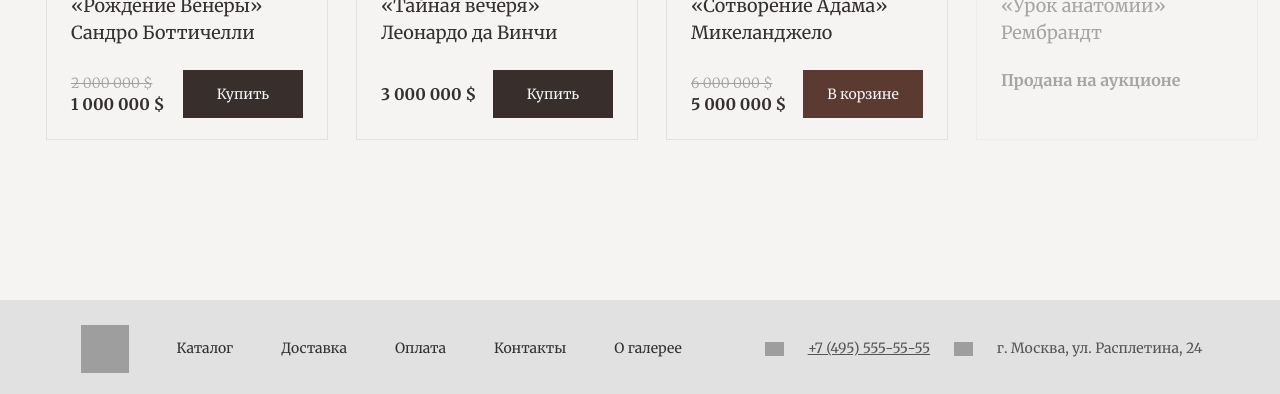
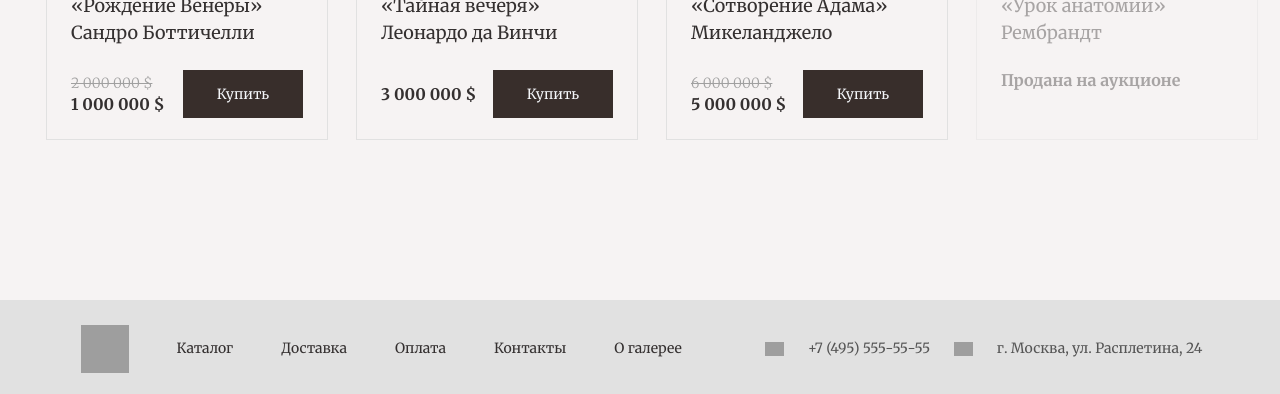
Before and after one commit to Akinoriv/catalog-of-paintings, a Vue app in the folder my-project/: page / in a window 1280 px wide. Shown: the part 403-797 px from the top of the page. Built offline with nearby package versions, Linux system fonts and the light colour scheme; grey boxes are pictures that could not be loaded.

Commit message:
button functions

```diff
--- a/my-project/src/App.vue
+++ b/my-project/src/App.vue
@@ -170,6 +170,7 @@ export default {
 }
 
 .foter__contacts-name {
+  text-decoration: none;
   margin-left: 24px;
   margin-right: 24px;
   align-self: center;
--- a/my-project/src/components/catalog.vue
+++ b/my-project/src/components/catalog.vue
@@ -52,9 +52,20 @@
               <h6 class="painting__price-discount"> 6 000 000 $ </h6>
               <h3 class="painting__price--new"> 5 000 000 $ </h3>
             </div>
+
             <div class="painting__button-box">
-              <button class="painting__button painting__button--basket"> В корзине </button>
+              <!-- <h2 v-if="seen">SEEN</h2> -->
+              <button  v-if="seen" class="painting__button"  v-on:click="toggleSeen"  >{{ button.text }}</button>
+
+              <button  v-else id="hide-seen" class="painting__button painting__button--basket" v-on:click="toggleSeen">
+                <img class="foter__contacts-img"
+                src="https://github.com/Akinoriv/Redsoft-test/blob/master/my-project/src/assets/phone.png?raw=true">
+                {{ button.text }} </button>
             </div>
+
+            <!-- <div id="example-1" class="painting__button-box">
+              <button v-on:click="counter += true" class="painting__button painting__button--basket"> {{counter}} </button>
+            </div> -->
           </div>
         </div>
 
@@ -76,9 +87,32 @@
 
 <script>
 export default {
-  name: 'catalog',
-  props: {
-    msg: String
+
+  data() {
+
+    return {
+         button: {
+      text: 'Купить'
+    },
+      seen: true
+    }
+  },
+
+  methods: {
+
+
+    toggleSeen: function() {
+      this.seen = !this.seen;
+      this.button.text = this.seen ? 'Купить' : 'В корзине';
+    },
+
+    buttonClick: function() {
+      if(this.show) {
+        return 'Скрыть'
+      }
+      return 'Показать'
+    },
+
   }
 }
 </script>
@@ -203,6 +237,7 @@ export default {
 
 .painting__button--basket {
   background-color: #5B3A32
+
 }
 
 
```
Also changed, not shown: my-project/src/assets/Vector.svg (added).
